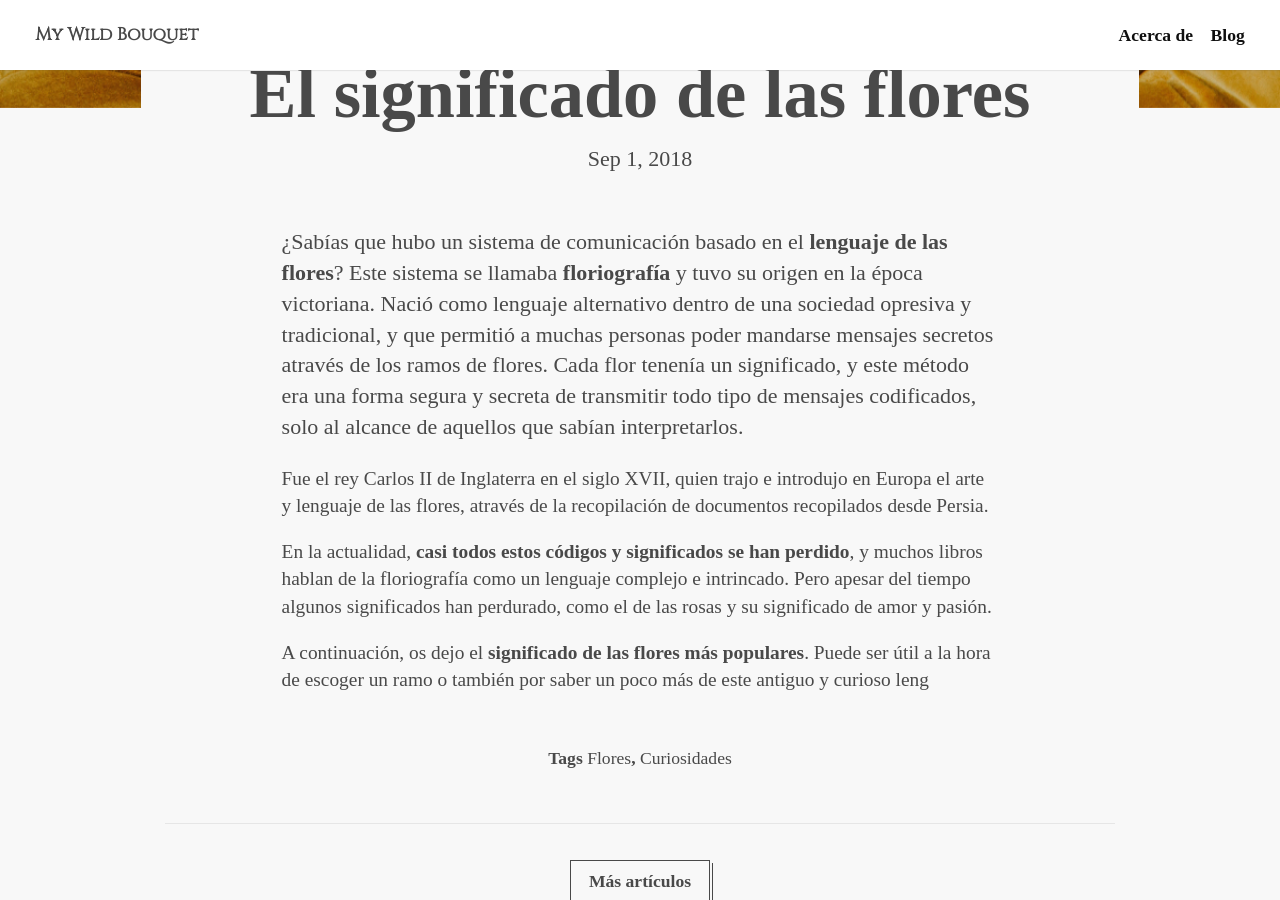
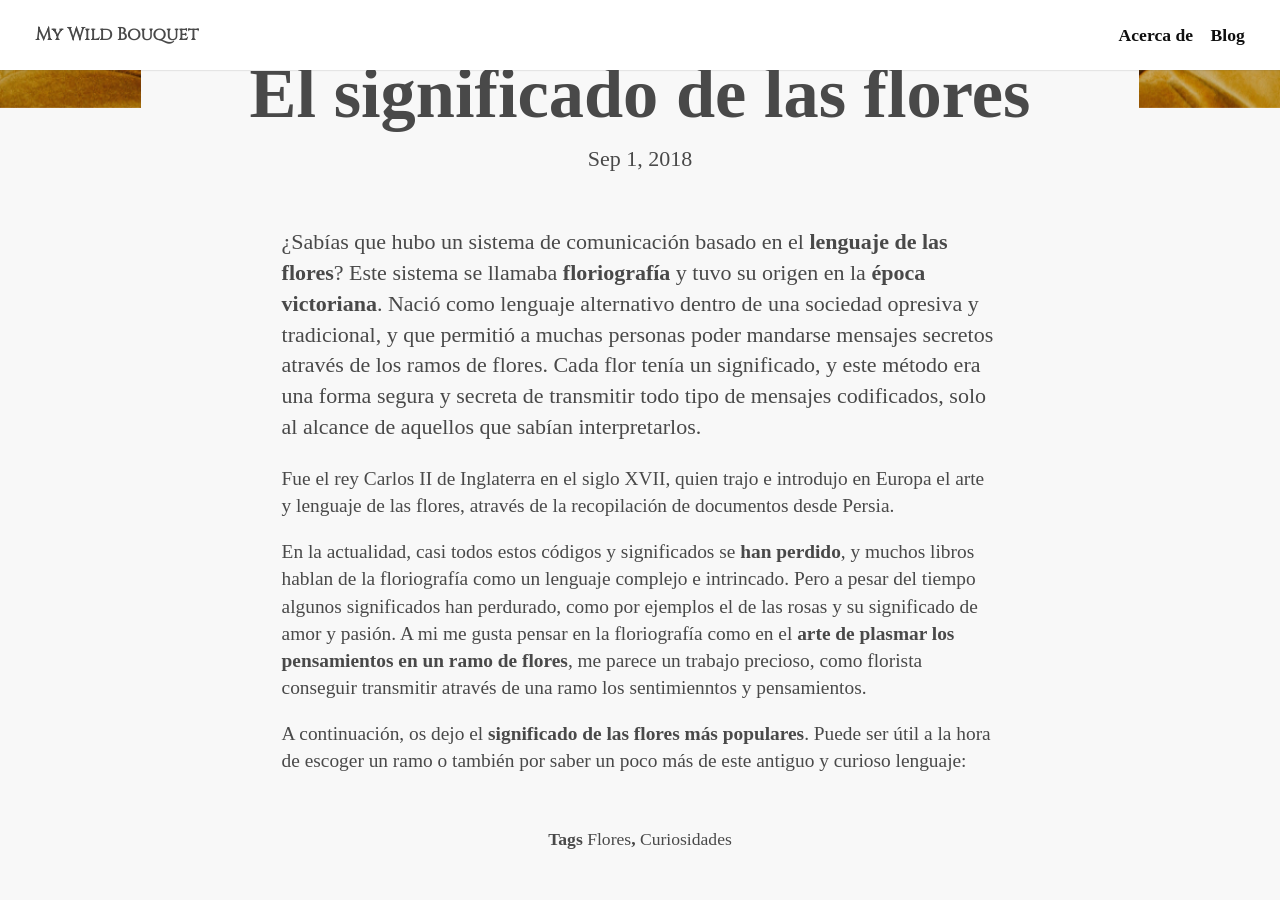
Before and after one commit to keyvanakbary/ramosilvestre.com, a Jekyll site: the page built from src/_posts/2018-09-01-El-significado-de-las-flores.md, in a window 1280 px wide and 900 px high, scrolled down 792 px. Built offline with Jekyll 4.4.1, drawn with Linux system fonts in a browser that asks for light colours; some web fonts are replaced.

Commit message:
Update 2018-09-01-El-significado-de-las-flores.md

```diff
--- a/src/_posts/2018-09-01-El-significado-de-las-flores.md
+++ b/src/_posts/2018-09-01-El-significado-de-las-flores.md
@@ -8,11 +8,11 @@ tags:
   - Curiosidades
 ---
 
-¿Sabías que hubo un sistema de comunicación basado en el **lenguaje de las flores**? Este sistema se llamaba **floriografía** y tuvo su origen en la época victoriana. Nació como lenguaje alternativo dentro de una sociedad opresiva y tradicional, y que permitió a muchas personas poder mandarse mensajes secretos através de los ramos de flores. Cada flor tenenía un significado, y este método era una forma segura y secreta de transmitir todo tipo de mensajes codificados, solo al alcance de aquellos que sabían interpretarlos.
+¿Sabías que hubo un sistema de comunicación basado en el **lenguaje de las flores**? Este sistema se llamaba **floriografía** y tuvo su origen en la **época victoriana**. Nació como lenguaje alternativo dentro de una sociedad opresiva y tradicional, y que permitió a muchas personas poder mandarse mensajes secretos através de los ramos de flores. Cada flor tenía un significado, y este método era una forma segura y secreta de transmitir todo tipo de mensajes codificados, solo al alcance de aquellos que sabían interpretarlos.
 
-Fue el rey Carlos II de Inglaterra en el siglo XVII, quien trajo e introdujo en Europa el arte y lenguaje de las flores, através de la recopilación de documentos recopilados desde Persia.
+Fue el rey Carlos II de Inglaterra en el siglo XVII, quien trajo e introdujo en Europa el arte y lenguaje de las flores, através de la recopilación de documentos desde Persia.
 
-En la actualidad, **casi todos estos códigos y significados se han perdido**, y muchos libros hablan de la floriografía como un lenguaje complejo e intrincado. Pero apesar del tiempo algunos significados han perdurado, como el de las rosas y su significado de amor y pasión.
+En la actualidad, casi todos estos códigos y significados se **han perdido**, y muchos libros hablan de la floriografía como un lenguaje complejo e intrincado. Pero a pesar del tiempo algunos significados han perdurado, como por ejemplos el de las rosas y su significado de amor y pasión. A mi me gusta pensar en la floriografía como en  el **arte de plasmar los pensamientos en un ramo de flores**, me parece un trabajo precioso, como florista conseguir transmitir através de una ramo los sentimienntos y pensamientos.
 
 
-A continuación, os dejo el **significado de las flores más populares**. Puede ser útil a la hora de escoger un ramo o también por saber un poco más de este antiguo y curioso leng
+A continuación, os dejo el **significado de las flores más populares**. Puede ser útil a la hora de escoger un ramo o también por saber un poco más de este antiguo y curioso lenguaje:
```
